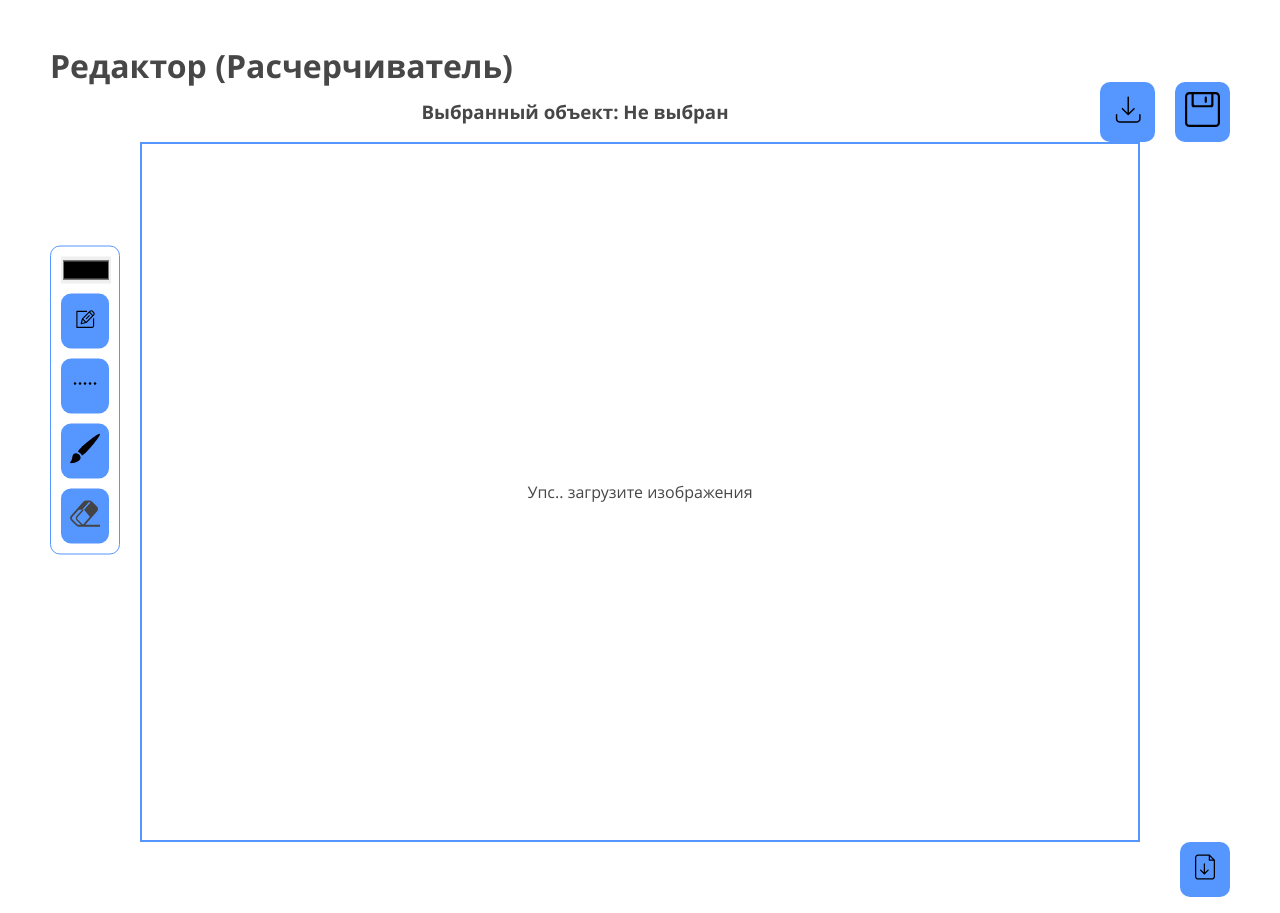
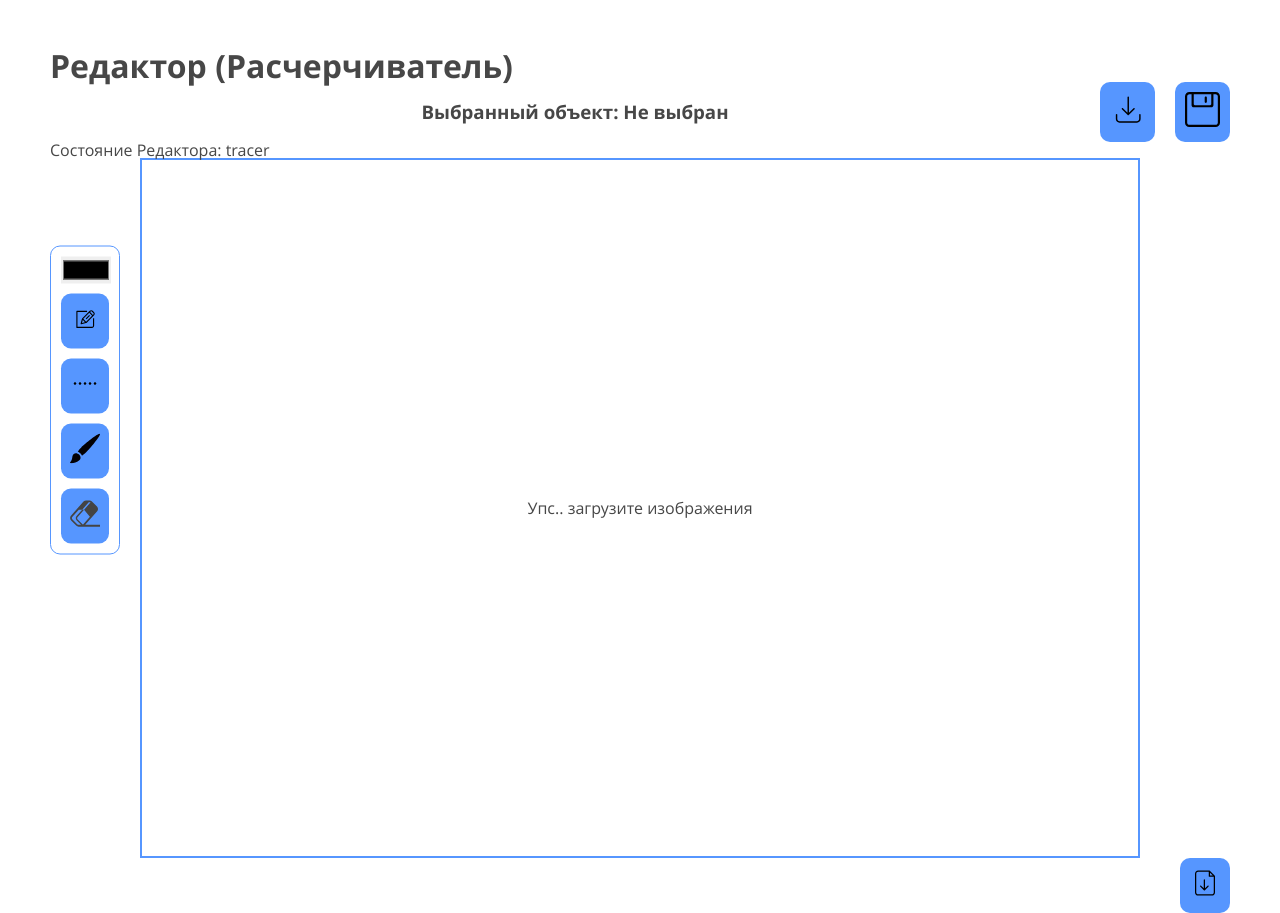
Before and after one commit to goriori/tracer, a Vue app: page /editor in a window 1280 px wide. Built offline with nearby package versions, Linux system fonts and the light colour scheme.

Commit message:
feat: - add states editor - add v-if for states

```diff
--- a/src/actions/download/download-json/download-json-action.vue
+++ b/src/actions/download/download-json/download-json-action.vue
@@ -22,7 +22,6 @@ const onDownload = () => {
     const fileTextContent = await file.text()
     const config = JSON.parse(fileTextContent)
     await loadEntities(config)
-
   }
 }
 
--- a/src/pages/Editor.vue
+++ b/src/pages/Editor.vue
@@ -19,6 +19,10 @@ const brushStore = useBrashStore()
 const regionStore = useRegionStore()
 const tracerStore = useTracerStore()
 const coordinatorStore = useCoordinatorStore()
+
+const STATES = ['tracer', 'svg_editor']
+
+const editorState = ref(STATES[0])
 const targetElement = ref(null)
 const chart = ref(null)
 
@@ -43,6 +47,12 @@ const modalEvents = {
 
 
 const eventTargetElementHandler = (event) => {
+  const targetElement = event.target
+  targetElement.setAttribute('name', 'TEST')
+  const newRegion = new Region('TEST')
+  chart.value.addRegion(newRegion)
+  chart.value.render()
+  console.log(event)
   const listenerHandlers = {
     click: (event) => onClick(event)
   }
@@ -151,7 +161,11 @@ onMounted(async () => {
     <h1>Редактор (Расчерчиватель)</h1>
     <Header @event-update="onUpdate"/>
     <Aside @event-update="onUpdate"/>
-    <div class="tracer" id="tracer" ref="targetElement">
+    Состояние Редактора: {{ editorState}}
+    <div v-if="editorState === STATES[0]" class="tracer" id="tracer" ref="targetElement">
+      <p v-if="!applicationStore.svgMap">Упс.. загрузите изображения</p>
+    </div>
+    <div v-if="editorState === STATES[1]" class="tracer" id="tracer" ref="targetElement">
       <p v-if="!applicationStore.svgMap">Упс.. загрузите изображения</p>
     </div>
     <Footer @event-update="onUpdate"/>
```
Also changed, not shown: src/entities.svg.
